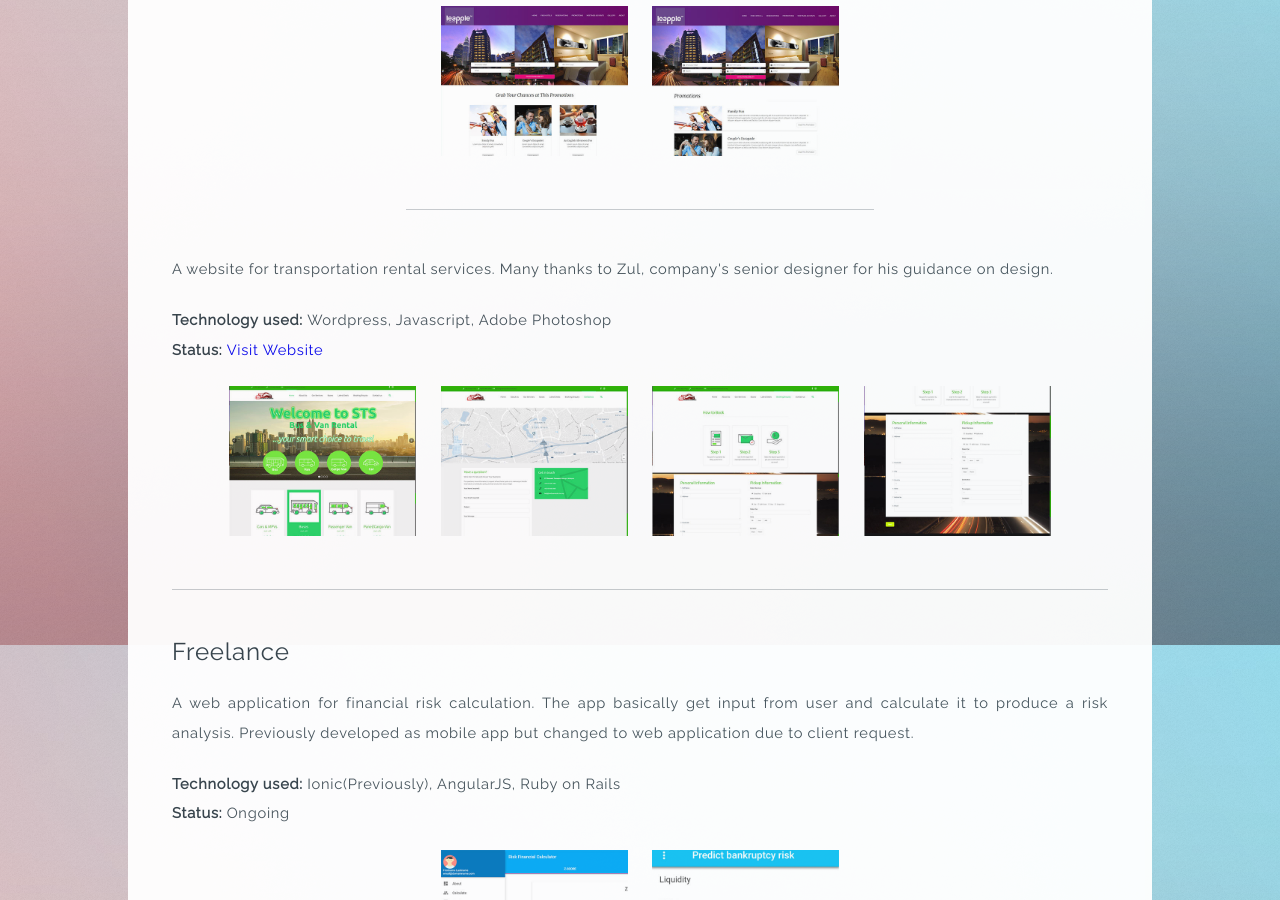
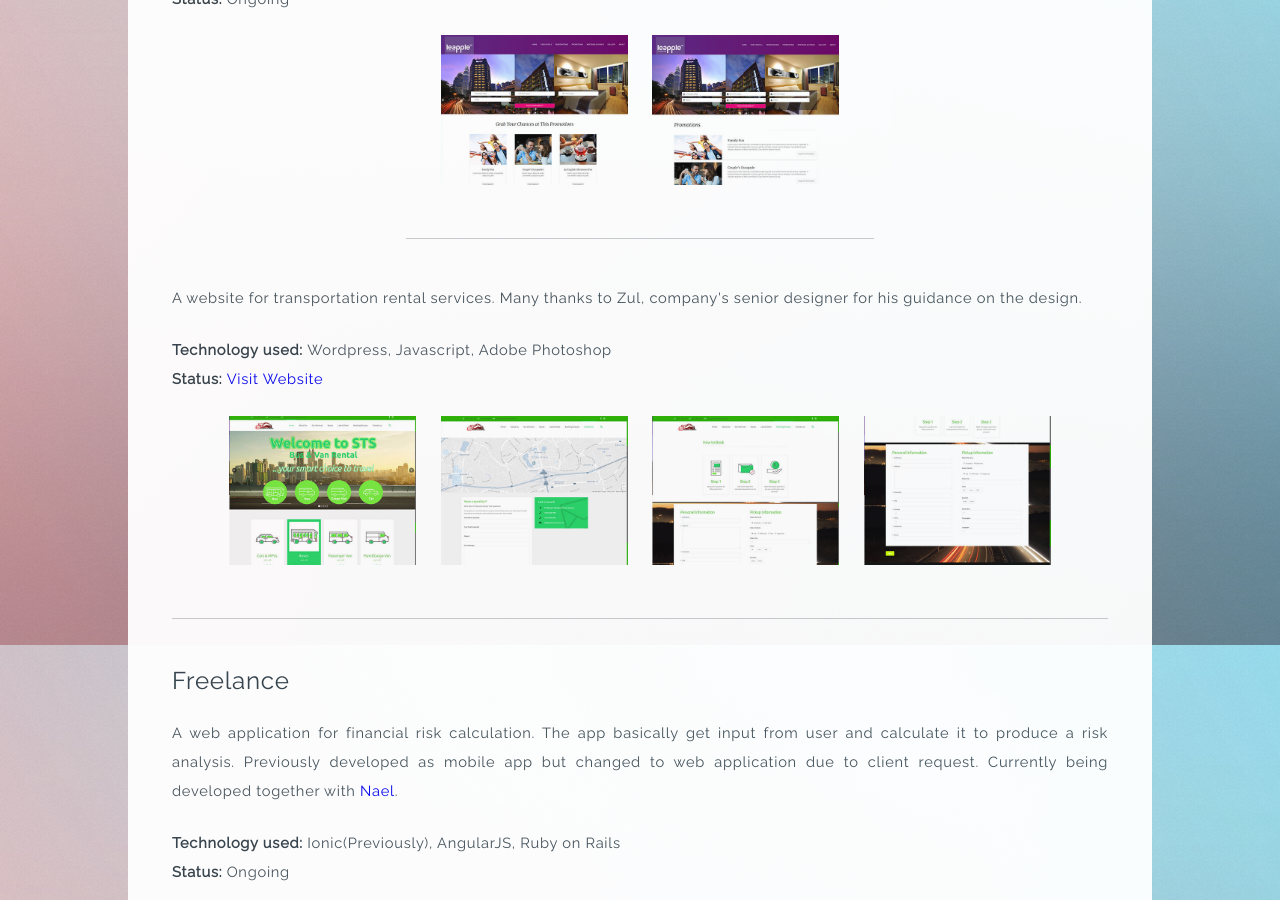
Before and after one commit to nurali93/nurali93.github.io-v1, a Jekyll site: the page built from portfolio/index.html, in a window 1280 px wide and 900 px high, scrolled down 1155 px. Built offline with Jekyll 4.4.1, drawn with Linux system fonts in a browser that asks for light colours; some of the changed text lies outside the part shown.

Commit message:
minor update

```diff
--- a/portfolio/index.html
+++ b/portfolio/index.html
@@ -9,7 +9,7 @@
         <hr id="clinic">
         <h2>System Development (Final Year Project)</h2>
         <p hidden>For my degree's Final Year Project, me and my partner team up together to develop a management system for a clinic owned by my partner's dad. This project is developed using Laravel where my involvement is mostly on the client side and several tweaks at the back-end.</p>
-        <p>A clinic management system that helps clinic daily operations. The system consists of multiple modules such as:</p>
+        <p>A clinic management system that helps clinic daily operations. Credit to Amir Hamzah on working together for system development. The system consists of multiple modules such as:</p>
         <ul>
             <li>Patient Database</li>
             <li>Queue System</li>
@@ -50,7 +50,7 @@
         </div>
         <hr class="mini-hr" id="rent">
         <p hidden>Produced together with Zul, company's senior designer where he guide and nurture me on what's good and bad design. It was halfway done and he trust me to finish it. The form handling part was developed using Javascript within Wordpress plugin.</p>
-        <p>A website for transportation rental services. Many thanks to Zul, company's senior designer for his guidance on design.</p>
+        <p>A website for transportation rental services. Many thanks to Zul, company's senior designer for his guidance on the design.</p>
         <p>
             <strong>Technology used: </strong>Wordpress, Javascript, Adobe Photoshop<br>
             <strong>Status: </strong><a href="http://vanbusrental.com.my">Visit Website</a>
@@ -72,7 +72,7 @@
         <hr id="free">
         <h2>Freelance</h2>
         <p hidden>An on-going side-project of me and my friend given by a group of researchers in a university to develop a web app for their implementation stage. This project has gone several major changes from a basic mobile app to and advance web application. We are currently using Angular JS and Ruby on Rails for this project development.</p>
-        <p>A web application for financial risk calculation. The app basically get input from user and calculate it to produce a risk analysis. Previously developed as mobile app but changed to web application due to client request.</p>
+        <p>A web application for financial risk calculation. The app basically get input from user and calculate it to produce a risk analysis. Previously developed as mobile app but changed to web application due to client request. Currently being developed together with <a href="http://naelahnordin.com">Nael</a>.</p>
         <p>
             <strong>Technology used: </strong>Ionic(Previously), AngularJS, Ruby on Rails<br>
             <strong>Status: </strong>Ongoing
```
